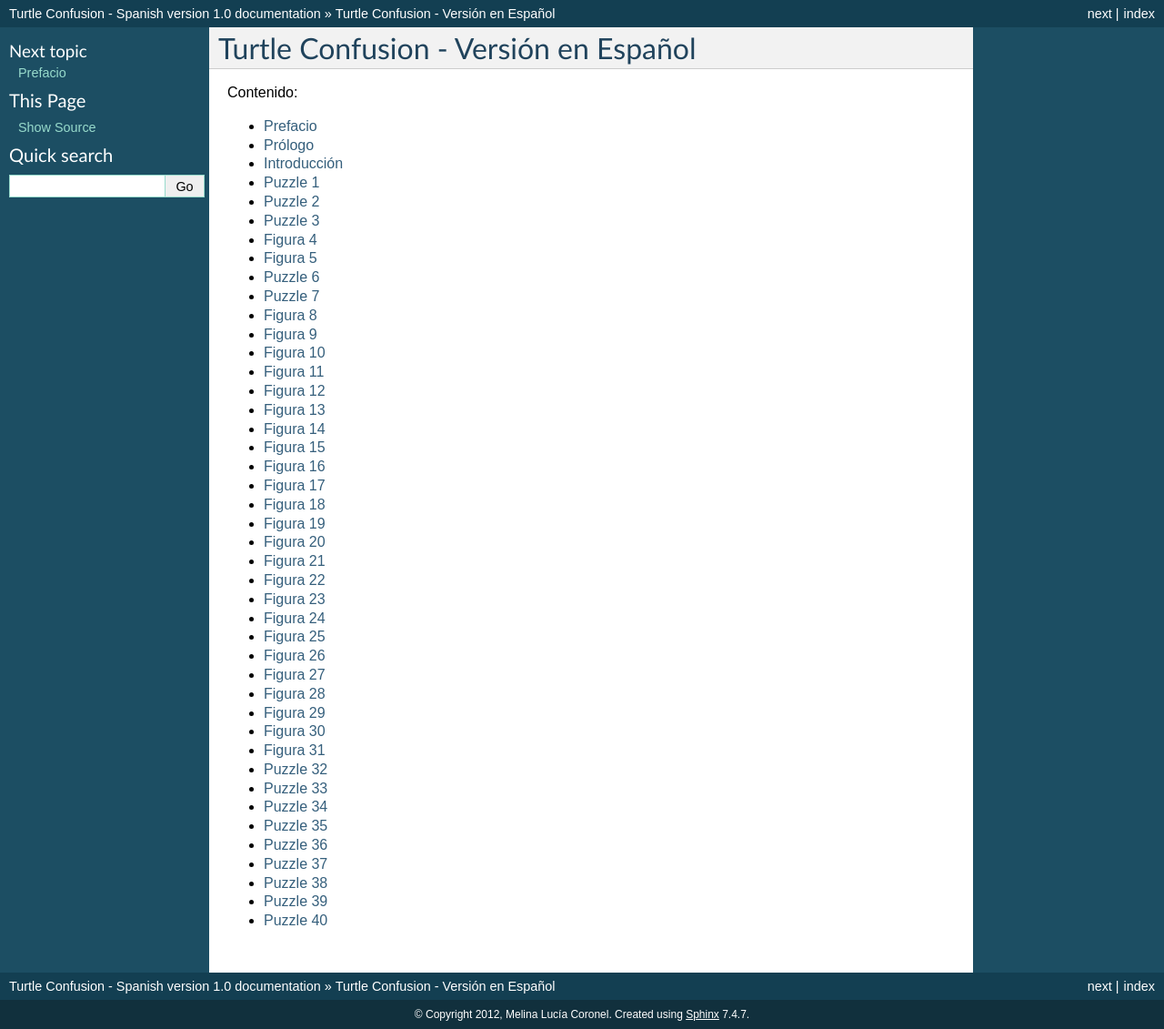
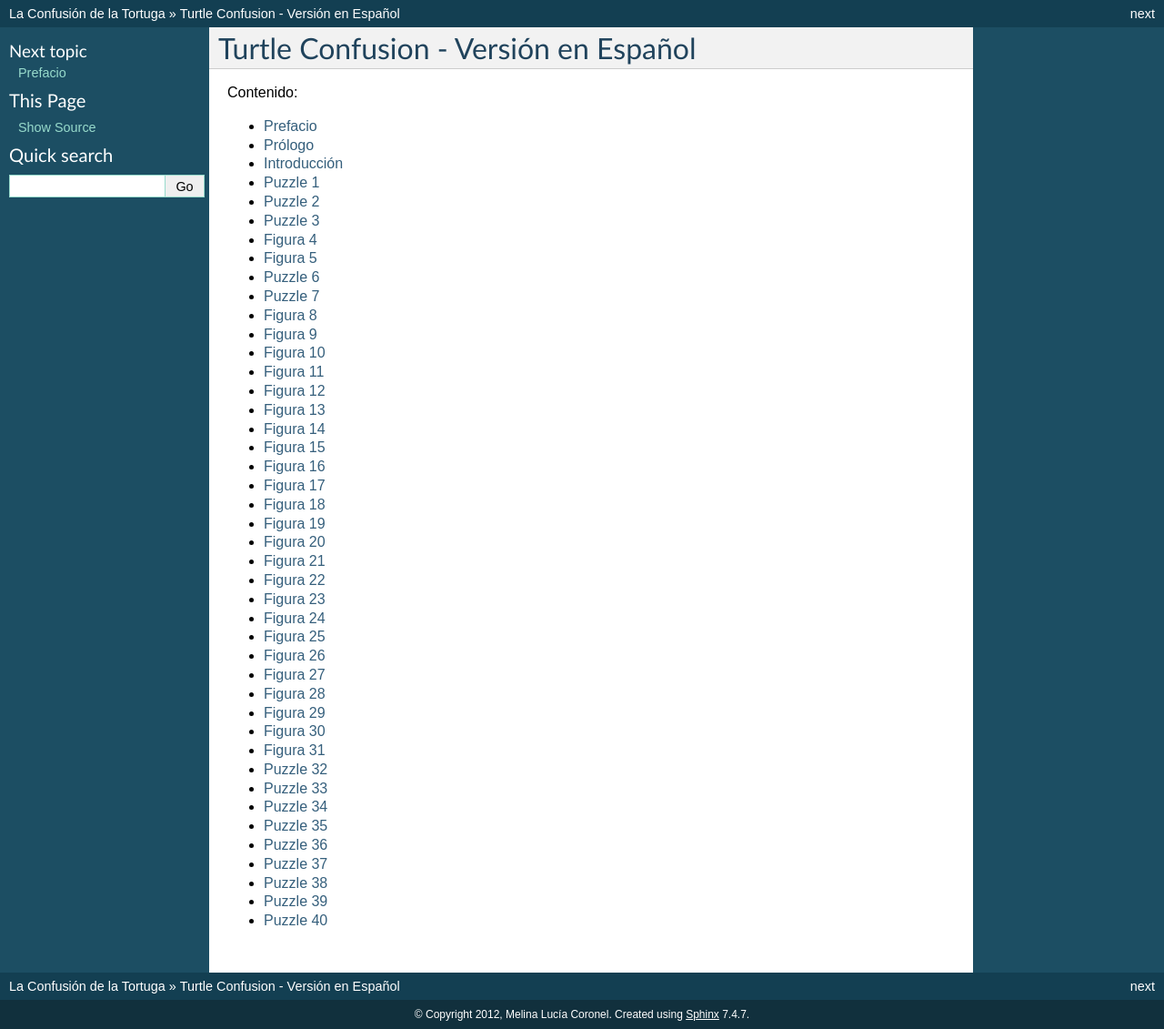
Before and after one commit to humitos/turtle-confusion-es, a Sphinx documentation site: the page built from docs/index.rst, in a window 1280 px wide. Shown: the whole page at 91% size. Built offline with Sphinx 7.4.7, drawn with Linux system fonts in a browser that asks for light colours.

Commit message:
Remove index generation from HTML version

```diff
--- a/docs/conf.py
+++ b/docs/conf.py
@@ -110,7 +110,7 @@ html_theme = 'default'
 #html_title = None
 
 # A shorter title for the navigation bar.  Default is the same as html_title.
-#html_short_title = None
+html_short_title = u'La Confusión de la Tortuga'
 
 # The name of an image file (relative to this directory) to place at the top
 # of the sidebar.
@@ -142,10 +142,10 @@ html_static_path = ['_static']
 #html_additional_pages = {}
 
 # If false, no module index is generated.
-#html_domain_indices = True
+html_domain_indices = False
 
 # If false, no index is generated.
-#html_use_index = True
+html_use_index = False
 
 # If true, the index is split into individual pages for each letter.
 #html_split_index = False
```
